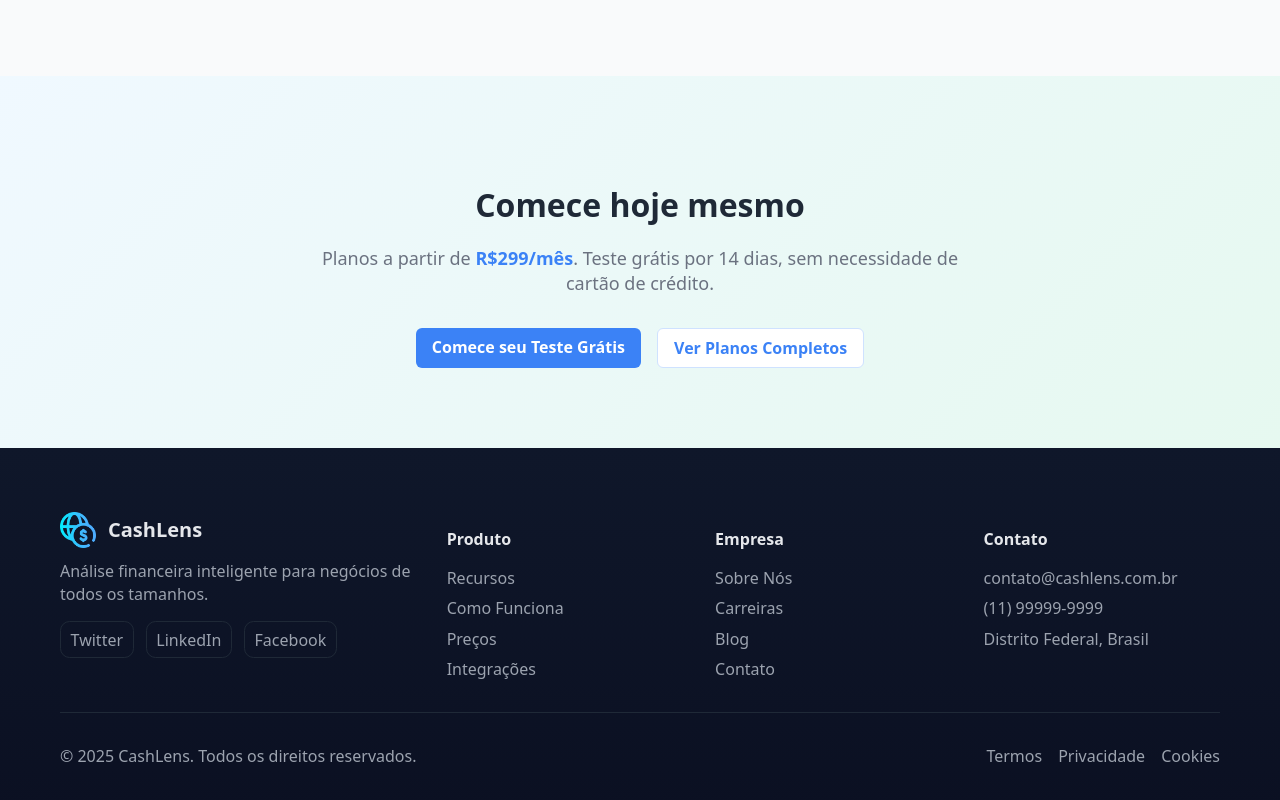
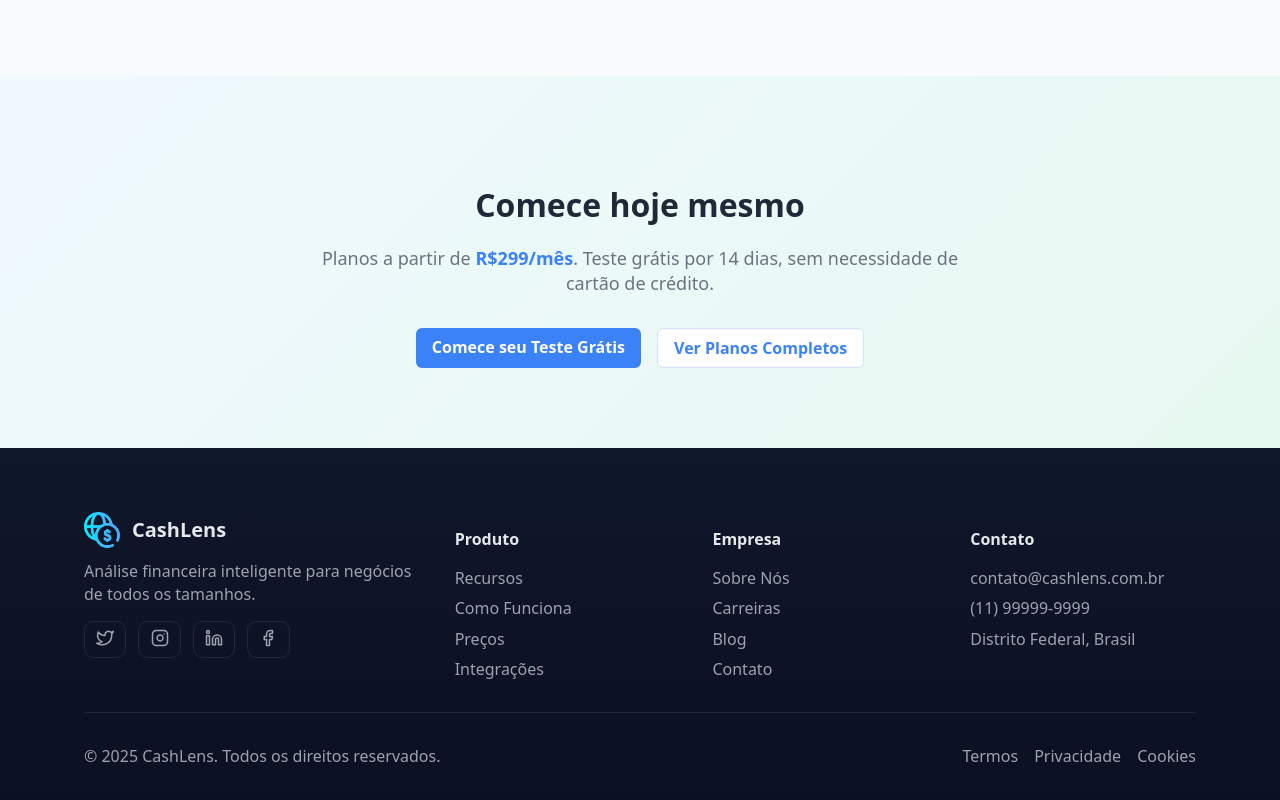
Before and after one commit to CashLens-Project/CashLens-Front, a React (Vite) app: page / in a window 1280 px wide. Shown: the part 3595-4395 px from the top of the page. Built offline with nearby package versions, Linux system fonts and the light colour scheme.

Commit message:
Feat: Implementando Icones no Footer

```diff
--- a/src/components/ui/Footer/Footer.css
+++ b/src/components/ui/Footer/Footer.css
@@ -18,19 +18,22 @@
   background: linear-gradient(180deg, var(--bg) 0%, #0b1022 100%);
   color: var(--muted);
   padding: 4rem 0 2rem;
+  padding-bottom: calc(2rem + env(safe-area-inset-bottom, 0px)); /* iOS safe-area */
 }
 
 .footer__container {
   width: min(1160px, 92vw);
   margin-inline: auto;
+  padding-inline: clamp(0.75rem, 2vw, 1.25rem); /* respiro lateral em telas pequenas */
 }
 
 /* Grid principal */
 .footer__grid {
   display: grid;
-  gap: 2rem;
+  gap: clamp(1rem, 2.5vw, 2rem); /* gap fluido */
 }
 
+/* Base: 1 coluna; sm: 2 colunas; lg: 4 colunas (mantido) */
 @media (min-width: 640px) {
   .footer__grid {
     grid-template-columns: repeat(2, 1fr);
@@ -43,10 +46,11 @@
 }
 
 /* Brand */
-.footer__brand { max-width: 44ch; }
+.footer__brand { max-width: 60ch; } /* um pouco mais largo para textos maiores */
 .footer__logo {
   display: flex; align-items: center; gap: .75rem;
   color: var(--text); margin-bottom: .75rem;
+  flex-wrap: wrap; /* evita quebra feia em telas muito estreitas */
 }
 .footer__logo-mark {
   display: grid; place-items: center;
@@ -54,9 +58,12 @@
   background: linear-gradient(135deg, var(--accent), #60a5fa);
   color: #0b1022; font-weight: 800;
   letter-spacing: .5px;
+  flex: 0 0 auto;
 }
 .footer__logo-text {
-  font-size: 1.25rem; font-weight: 700;
+  font-size: clamp(1.05rem, 0.6rem + 1vw, 1.25rem); /* tipografia responsiva */
+  font-weight: 700;
+  line-height: 1.2;
 }
 .footer__desc { margin: .25rem 0 1rem; color: var(--muted); }
 
@@ -64,8 +71,9 @@
 .footer__social { display: flex; gap: .75rem; flex-wrap: wrap; }
 .footer__social-link {
   color: var(--muted); text-decoration: none; font-weight: 500;
-  border: 1px solid var(--line); padding: .4rem .6rem; border-radius: .6rem;
+  border: 1px solid var(--line); padding: .45rem .7rem; border-radius: .6rem;
   transition: transform .15s ease, color .2s ease, border-color .2s ease;
+  line-height: 1;
 }
 .footer__social-link:hover {
   color: var(--text);
@@ -89,11 +97,13 @@
 /* Barra inferior */
 .footer__bottom {
   border-top: 1px solid var(--line);
-  margin-top: 2rem; padding-top: 1rem;
+  margin-top: clamp(1.25rem, 2.5vw, 2rem);
+  padding-top: 1rem;
   display: flex; flex-direction: column; gap: 1rem; align-items: center;
   color: var(--muted);
+  text-align: center; /* melhora leitura em telas pequenas */
 }
-.footer__legal { display: flex; gap: 1rem; }
+.footer__legal { display: flex; gap: 1rem; flex-wrap: wrap; justify-content: center; }
 .footer__legal a { color: var(--muted); text-decoration: none; }
 .footer__legal a:hover { color: var(--text); }
 
@@ -101,5 +111,29 @@
   .footer__bottom {
     flex-direction: row;
     justify-content: space-between;
+    text-align: left;
   }
 }
+
+/* Extras responsivos pequenos */
+@media (max-width: 420px) {
+  .footer {
+    padding: 3rem 0 1.5rem;
+  }
+  .footer__logo-mark {
+    width: 32px; height: 32px;
+  }
+  .footer__legal { gap: .75rem; }
+}
+
+/* Extra: telas muito largas */
+@media (min-width: 1280px) {
+  .footer__container {
+    width: min(1280px, 90vw);
+  }
+}
+
+/* Acessibilidade: respeitar reduzida de movimento */
+@media (prefers-reduced-motion: reduce) {
+  .footer__social-link { transition: none; }
+}
--- a/src/components/ui/Footer/Footer.jsx
+++ b/src/components/ui/Footer/Footer.jsx
@@ -1,6 +1,7 @@
 import "./footer.css";
 
 import logo from '../../../assets/logo.png';
+import { FiTwitter, FiInstagram, FiLinkedin, FiFacebook } from "react-icons/fi";
 
 export default function Footer() {
   return (
@@ -25,9 +26,22 @@ export default function Footer() {
               Análise financeira inteligente para negócios de todos os tamanhos.
             </p>
             <nav className="footer__social" aria-label="Redes sociais">
-              <a href="#" aria-label="Twitter" className="footer__social-link">Twitter</a>
-              <a href="#" aria-label="LinkedIn" className="footer__social-link">LinkedIn</a>
-              <a href="#" aria-label="Facebook" className="footer__social-link">Facebook</a>
+              <a href="#" aria-label="Twitter" className="footer__social-link" target="_blank" rel="noreferrer">
+                <FiTwitter size={18} aria-hidden="true" />
+                <span className="sr-only">Twitter</span>
+              </a>
+              <a href="#" aria-label="Instagram" className="footer__social-link" target="_blank" rel="noreferrer">
+                <FiInstagram size={18} aria-hidden="true" />
+                <span className="sr-only">Instagram</span>
+              </a>
+              <a href="#" aria-label="LinkedIn" className="footer__social-link" target="_blank" rel="noreferrer">
+                <FiLinkedin size={18} aria-hidden="true" />
+                <span className="sr-only">LinkedIn</span>
+              </a>
+              <a href="#" aria-label="Facebook" className="footer__social-link" target="_blank" rel="noreferrer">
+                <FiFacebook size={18} aria-hidden="true" />
+                <span className="sr-only">Facebook</span>
+              </a>
             </nav>
           </div>
 
```
